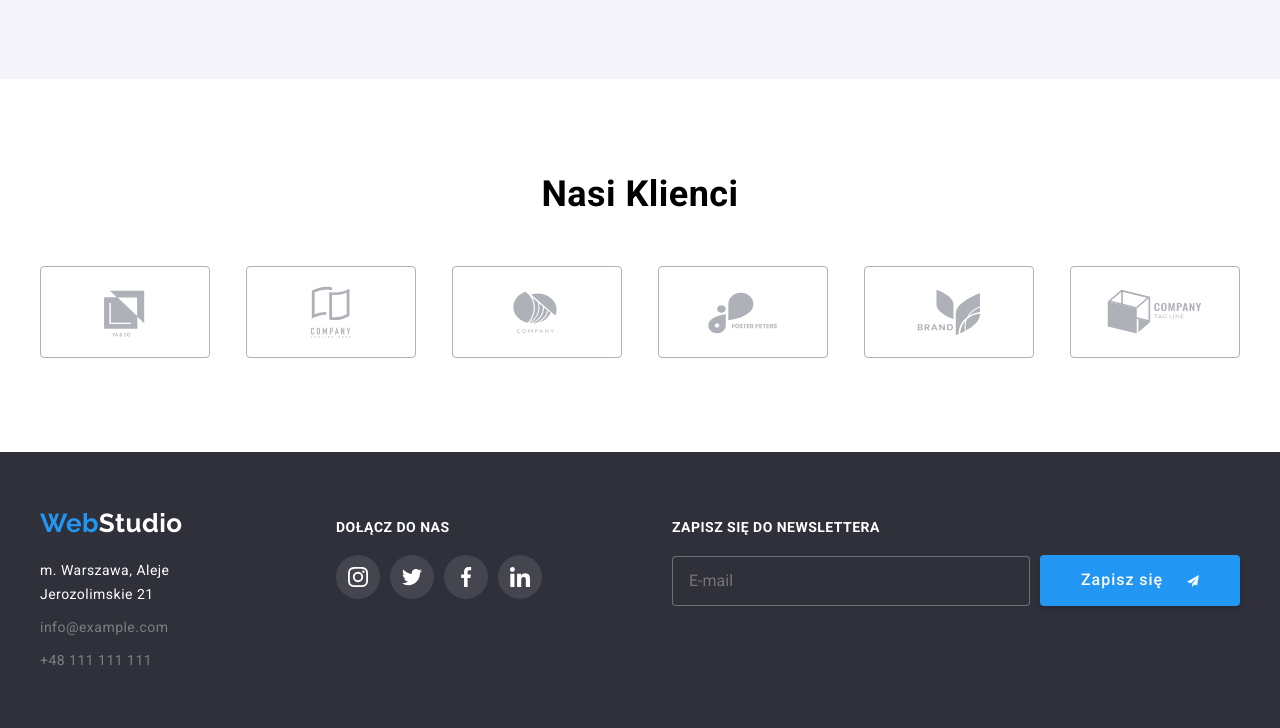
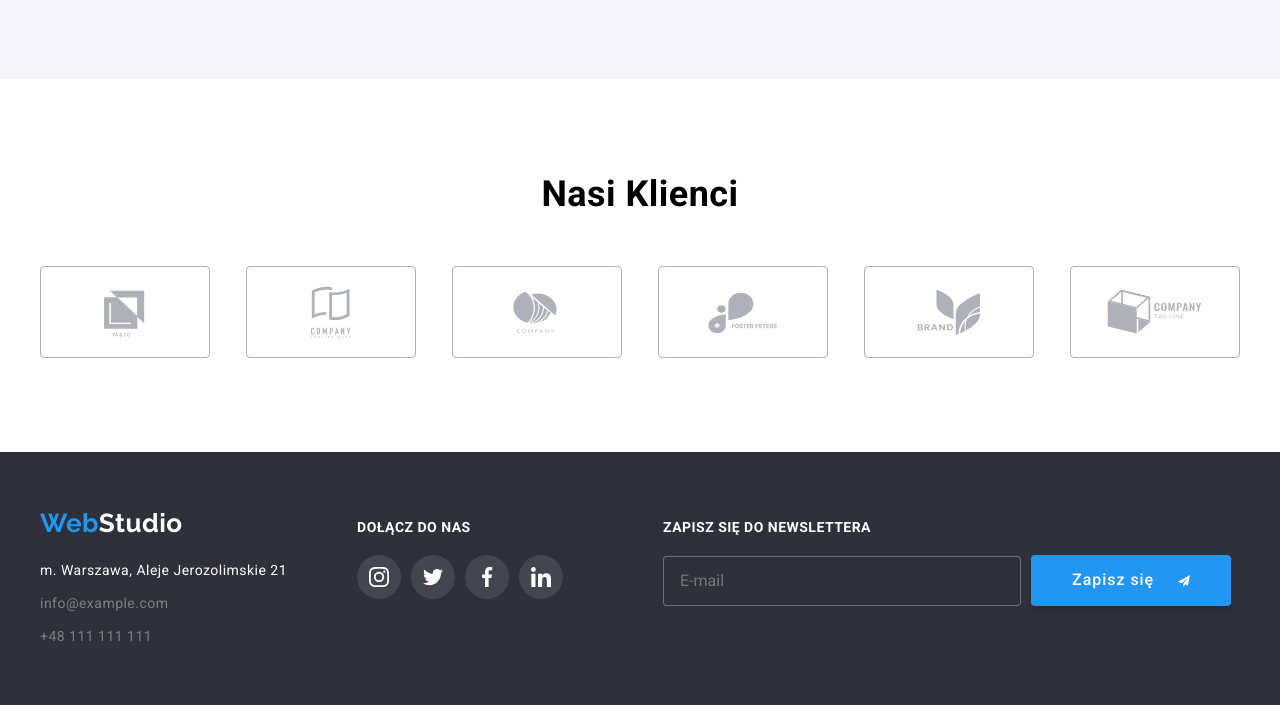
Before and after one commit to TkaczTroglodyta/goit-markup-hw-06, a plain HTML site: page index.html in a window 1280 px wide. Shown: the part 2230-2958 px from the top of the page. After the commit the page ends 2935 px from the top, so only its background shows below. Drawn offline with Linux system fonts and the light colour scheme.

Commit message:
Update styles.css

```diff
--- a/css/styles.css
+++ b/css/styles.css
@@ -318,7 +318,7 @@ body {
   padding-right: 70px;
 }
 .footer-col-nslt {
-  padding-left: 60px;
+  padding-left: 30px;
 }
 /* .footer-col h3 {
   font-family: var(--font-family-primary);
```
